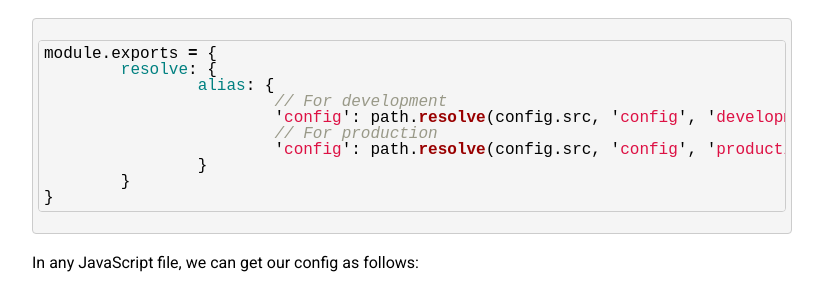
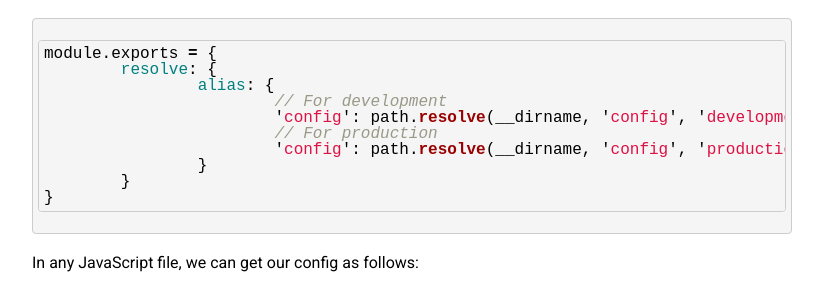
Before and after one commit to woutrbe/woutrbe.github.io, a Jekyll site: the page built from _posts/2017-02-11-config-control-with-webpack.md, in a window 1280 px wide. Shown: the part 664-953 px from the top of the page, without its empty margins (228-1051 px from the left). Built offline with Jekyll 4.4.1, drawn with Linux system fonts in a browser that asks for light colours; nearby versions of some CDN libraries; comment, search, counter and statistics services are not loaded.

Commit message:
Change config paths

```diff
--- a/_posts/2017-02-11-config-control-with-webpack.md
+++ b/_posts/2017-02-11-config-control-with-webpack.md
@@ -30,9 +30,9 @@ module.exports = {
 	resolve: {
 		alias: {
 			// For development
-			'config': path.resolve(config.src, 'config', 'development.js')
+			'config': path.resolve(__dirname, 'config', 'development.js')
 			// For production
-			'config': path.resolve(config.src, 'config', 'production.js')
+			'config': path.resolve(__dirname, 'config', 'production.js')
 		}
 	}
 }
```
